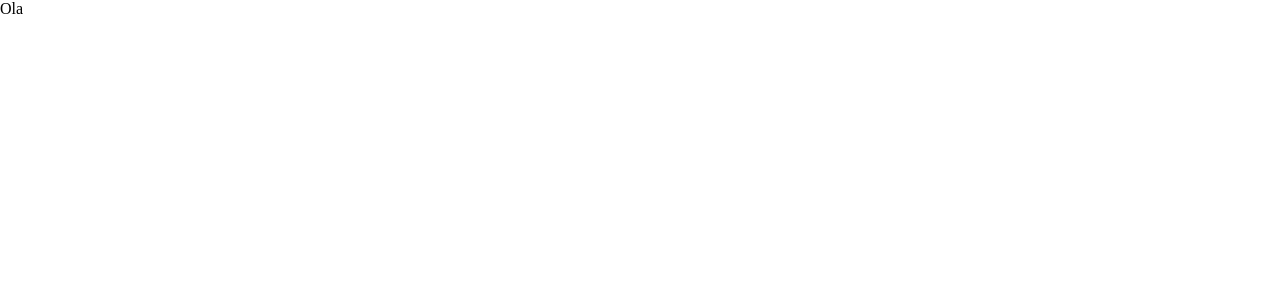
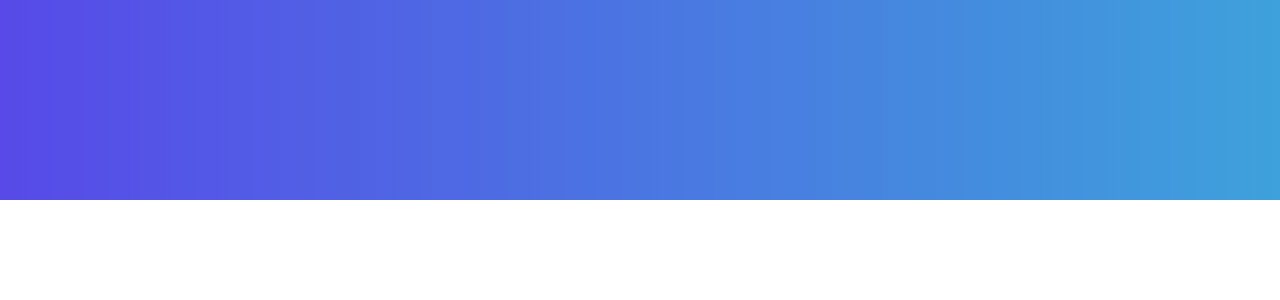
Before and after one commit to eduardozuppodev/safestore-koob, a React (Create React App) app: page / in a window 1280 px wide. Shown: the top 300 px of the page. Built offline with nearby package versions, Linux system fonts and the light colour scheme.

Commit message:
initial commit

```diff
--- a/src/App.tsx
+++ b/src/App.tsx
@@ -1,10 +1,12 @@
 import React from 'react';
 import GlobalStyles from './styles/GlobalStyles';
+
+import Header from './components/Header';
 
 const App: React.FC = () => {
   return (
     <>
-      <div>Ola</div>
+      <Header />
       <GlobalStyles />
     </>
   );
--- a/src/components/Header/styles.ts
+++ b/src/components/Header/styles.ts
@@ -1,3 +1,9 @@
 import styled from 'styled-components';
+import { colors } from '../../styles/colors';
 
-export const Container = styled.div``;
+export const Container = styled.div`
+  width: 100%;
+  height: 200px;
+
+  background: ${colors.header.background};
+`;
```
